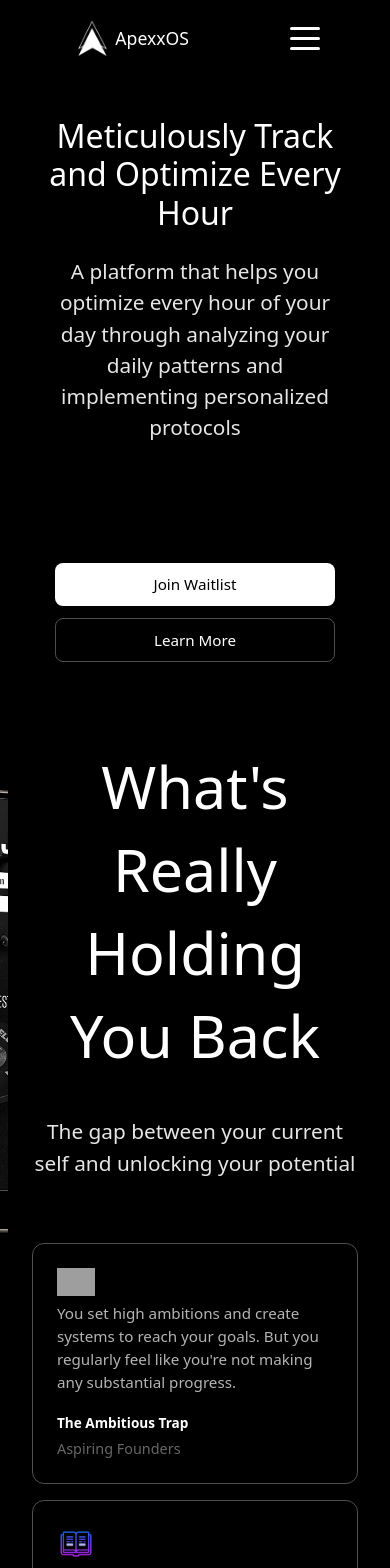
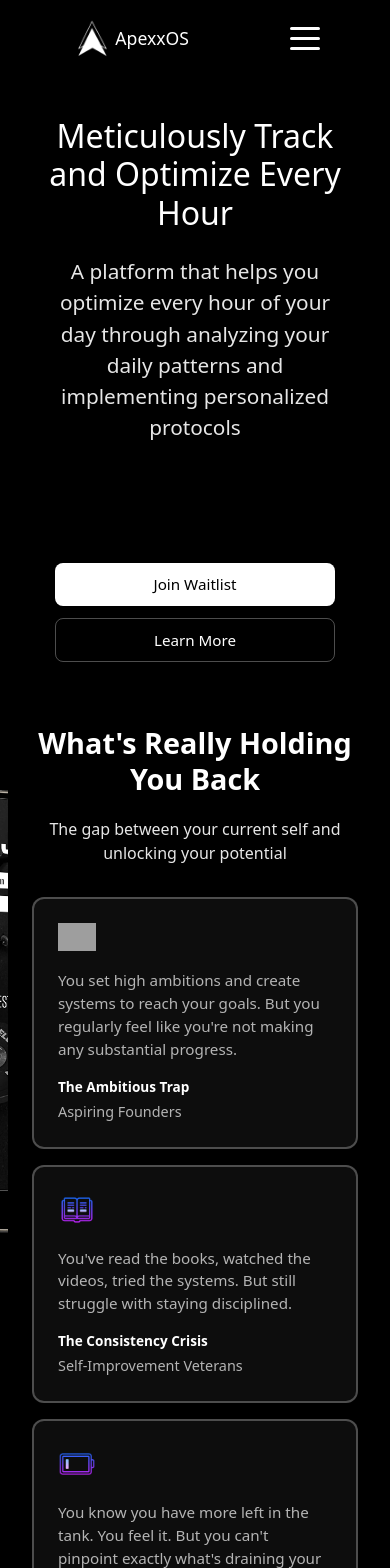
Before and after one commit to HehLul/apexos, a React (Vite) app in the folder landingpage/: page / in a window 390 px wide. Shown: the top 1568 px of the page. Built offline with nearby package versions, Linux system fonts and the light colour scheme; grey boxes are pictures that could not be loaded.

Commit message:
style: fixed problem section

```diff
--- a/landingpage/src/sections/LastCta/LastCta.css
+++ b/landingpage/src/sections/LastCta/LastCta.css
@@ -1,3 +1,4 @@
+/* Base LastCta Styles */
 .last-cta {
   text-align: center;
 }
@@ -7,86 +8,132 @@
   margin: 0 auto;
 }
 
-.last-cta .cta{
+.last-cta .cta {
   margin-top: 1.5rem;
   padding: 1rem 3rem;
   font-size: 1.2rem;
+  background-color: white;
+  color: black;
+  border: none;
+  transition: all 0.3s ease;
 }
 
-
-
-/* .last-cta h1 {
-  font-size: 3.5rem;
-  font-weight: 600;
-  margin-bottom: 1.5rem;
-  line-height: 1.2;
-} */
-
-/* .last-cta p {
-  font-size: 1.2rem;
-  font-weight: 300;
-  margin-bottom: 3rem;
-  line-height: 1.6;
-  opacity: 0.9;
-} */
-
-/* .last-cta .buttons {
-  display: flex;
-  gap: 1rem;
-  justify-content: center;
-  flex-wrap: wrap;
-} */
-
-/* .last-cta button {
-  padding: 1rem 2.5rem;
-  border-radius: 12px;
-  font-weight: 500;
-  font-size: 1.1rem;
-  cursor: pointer;
-  transition: all 0.3s ease;
-  border: none;
-} */
-
-/* .last-cta .primary {
-  background-color: white;
-  color: black;
-}
-
-.last-cta .primary:hover {
-  background-color: rgba(255, 255, 255, 0.9);
-  transform: translateY(-2px);
-  box-shadow: 0 8px 25px rgba(0, 0, 0, 0.2);
-}
-
-.last-cta .secondary {
-  background-color: transparent;
-  color: white;
-  border: 1px solid rgba(255, 255, 255, 0.3);
-}
-
-.last-cta .secondary:hover {
-  background-color: rgba(255, 255, 255, 0.1);
-  border-color: rgba(255, 255, 255, 0.5);
+.last-cta .cta:hover {
+  background-color: #f5f5f5;
   transform: translateY(-2px);
 }
 
-/* Responsive design */
+/* Large Desktop */
+@media (max-width: 1200px) {
+  .last-cta .content {
+    max-width: 600px;
+  }
+
+  .last-cta h1 {
+    font-size: 3.4rem;
+  }
+
+  .last-cta h2 {
+    font-size: 1.25rem;
+  }
+}
+
+/* Tablet Styles */
+@media (max-width: 1024px) {
+  .last-cta .content {
+    max-width: 550px;
+  }
+
+  .last-cta h1 {
+    font-size: 3.2rem;
+    line-height: 1.3;
+  }
+
+  .last-cta h2 {
+    font-size: 1.2rem;
+    margin: 1.25rem 0;
+  }
+
+  .last-cta .cta {
+    padding: 0.9rem 2.5rem;
+    font-size: 1.15rem;
+  }
+}
+
+/* Mobile Styles */
 @media (max-width: 768px) {
-  .last-cta {
-    padding: 4rem 2rem;
+  .last-cta .content {
+    max-width: none;
+    padding: 2.5rem 2rem;
   }
 
   .last-cta h1 {
     font-size: 2.5rem;
+    line-height: 1.25;
   }
 
-  .last-cta .buttons {
-    flex-direction: column;
-    align-items: center;
+  .last-cta h2 {
+    font-size: 1.1rem;
+    margin: 1.25rem 0;
+    line-height: 1.4;
   }
 
-  .last-cta button {
+  .last-cta .cta {
     width: 100%;
-    max-width: 300px;
+    max-width: 320px;
+    margin-top: 2rem;
+    padding: 0.875rem 2rem;
+    font-size: 1.1rem;
   }
-} */
+
+  /* Remove hover effects on mobile */
+  .last-cta .cta:hover {
+    transform: translateY(0);
+    background-color: white;
+  }
+}
+
+/* Small Mobile Styles */
+@media (max-width: 480px) {
+  .last-cta .content {
+    padding: 2rem 1.5rem;
+  }
+
+  .last-cta h1 {
+    font-size: 2rem;
+    line-height: 1.2;
+  }
+
+  .last-cta h2 {
+    font-size: 1rem;
+    margin: 1rem 0;
+  }
+
+  .last-cta .cta {
+    max-width: 280px;
+    padding: 0.8rem 1.75rem;
+    font-size: 1rem;
+  }
+}
+
+/* Extra Small Mobile */
+@media (max-width: 360px) {
+  .last-cta .content {
+    padding: 1.5rem 1rem;
+  }
+
+  .last-cta h1 {
+    font-size: 1.75rem;
+  }
+
+  .last-cta h2 {
+    font-size: 0.95rem;
+    margin: 0.875rem 0;
+  }
+
+  .last-cta .cta {
+    max-width: 250px;
+    padding: 0.75rem 1.5rem;
+    font-size: 0.95rem;
+  }
+}
--- a/landingpage/src/sections/Problem/Problem.css
+++ b/landingpage/src/sections/Problem/Problem.css
@@ -1,42 +1,25 @@
-/* Base Problem Section Styles */
+/* Base Problem Section - inherits from .page-section */
 .problem {
   text-align: center;
 }
 
-/* Initial hidden state - header elements start invisible */
-.problem .section-title,
-.problem .header h1,
-.problem .header p {
-  opacity: 0;
-  transform: translateY(40px);
+.problem .section-header {
+  margin-bottom: 4rem;
+  max-width: 800px;
+  margin-left: auto;
+  margin-right: auto;
 }
 
-/* SectionTitle - animate entire component at once */
-.problem .section-title * {
-  opacity: 1 !important;
-  transform: none !important;
+/* Override global h1 size for Problem section to match other sections */
+.problem .section-header h1 {
+  font-size: 3rem !important;
+  font-weight: 600;
+  margin-bottom: 2rem;
 }
 
-/* Animation triggers when .animate-in class is added to problem section */
-.problem.animate-in .section-title {
-  animation: fadeInFromTopProblem 0.8s ease-out forwards;
-  animation-delay: 0s;
-}
-
-.problem.animate-in .header h1 {
-  font-size: 3rem;
-  font-weight: 600;
-  margin-bottom: 2rem;
-  animation: fadeInFromBottomProblem 0.8s ease-out forwards;
-  animation-delay: 0.3s;
-}
-
-.problem.animate-in .header p {
-  font-size: 1.2rem;
-  color: rgb(80, 80, 80);
-  margin-bottom: 4rem;
-  animation: fadeInFromBottomProblem 0.8s ease-out forwards;
-  animation-delay: 0.6s;
+.problem .section-header h2 {
+  max-width: 600px;
+  margin: 0 auto;
 }
 
 .problem-cards {
@@ -46,7 +29,7 @@
   margin-bottom: 4rem;
 }
 
-/* Problem card rows - proper flex containers that can be observed */
+/* Problem card rows - proper flex containers */
 .problem-row-1,
 .problem-row-2 {
   display: grid;
@@ -55,53 +38,30 @@
 }
 
 .problem-card {
-  border: 1px solid rgb(80, 80, 80);
+  border: 2px solid rgb(225, 225, 225, 0.3);
   border-radius: 16px;
   padding: 2rem;
   text-align: left;
   transition: transform 0.3s ease, box-shadow 0.3s ease;
-
-  /* Initial hidden state for ALL problem cards */
-  opacity: 0;
-}
-
-/* Desktop Row Animations - Left/Right slide */
-.problem-row-1.animate-in .problem-card:nth-child(1) {
-  animation: fadeInFromLeftProblem 0.8s ease-out forwards;
-  animation-delay: 0s;
-}
-
-.problem-row-1.animate-in .problem-card:nth-child(2) {
-  animation: fadeInFromRightProblem 0.8s ease-out forwards;
-  animation-delay: 0s;
-}
-
-.problem-row-2.animate-in .problem-card:nth-child(1) {
-  animation: fadeInFromLeftProblem 0.8s ease-out forwards;
-  animation-delay: 0s;
-}
-
-.problem-row-2.animate-in .problem-card:nth-child(2) {
-  animation: fadeInFromRightProblem 0.8s ease-out forwards;
-  animation-delay: 0s;
+  background-color: rgba(255, 255, 255, 0.05);
 }
 
 .problem-card:hover {
   transform: translateY(-5px);
-  box-shadow: 0 10px 30px rgba(0, 0, 0, 0.1);
+  box-shadow: 0 10px 30px rgba(255, 255, 255, 0.1);
 }
 
 .problem-card .icon {
-  font-size: 2rem;
   width: 48px;
+  margin-bottom: 1rem;
 }
 
-/* .problem-card p {
+.problem-card p {
   font-size: 1.1rem;
   line-height: 1.6;
-  color: #000000;
+  color: rgb(180, 180, 180);
   margin-bottom: 1.5rem;
-} */
+}
 
 .attribution {
   display: flex;
@@ -112,12 +72,12 @@
 
 .attribution .problem-type {
   font-weight: 600;
-  /* color: #000; */
+  color: white;
   font-size: 0.9rem;
 }
 
 .attribution .persona {
-  color: #666;
+  color: rgb(180, 180, 180);
   font-size: 1rem;
 }
 
@@ -131,23 +91,20 @@
   border-radius: 12px;
   padding: 2rem;
   margin-top: 2rem;
-
-  /* Initial hidden state */
-  opacity: 0;
-  transform: translateY(40px);
-}
-
-.problem.animate-in .closing-hook {
-  animation: fadeInFromBottomProblem 0.8s ease-out forwards;
-  animation-delay: 1.4s;
+  background-color: rgba(255, 255, 255, 0.05);
+  border: 2px solid rgb(225, 225, 225, 0.3);
 }
 
 .closing-hook p {
   font-size: 1.2rem;
   font-weight: 500;
   color: white;
-  margin-top: 0.5rem;
+  margin: 0.5rem 0;
   line-height: 1.5;
+}
+
+.closing-hook p:last-child {
+  margin-bottom: 0;
 }
 
 /* Large Desktop */
@@ -157,8 +114,12 @@
     padding-top: 4rem;
   }
 
-  .problem.animate-in .header h1 {
-    font-size: 2.8rem;
+  .problem .section-header h1 {
+    font-size: 2.8rem !important;
+  }
+
+  .problem .section-header h2 {
+    font-size: 1.25rem;
   }
 }
 
@@ -169,13 +130,16 @@
     padding-top: 3.5rem;
   }
 
-  .problem.animate-in .header h1 {
-    font-size: 2.6rem;
+  .problem .section-header {
+    margin-bottom: 3rem;
   }
 
-  .problem.animate-in .header p {
-    font-size: 1.1rem;
-    margin-bottom: 3rem;
+  .problem .section-header h1 {
+    font-size: 2.6rem !important;
+  }
+
+  .problem .section-header h2 {
+    font-size: 1.2rem;
   }
 
   .problem-cards {
@@ -188,15 +152,8 @@
   .problem-row-2 {
     grid-template-columns: 1fr;
     gap: 1.5rem;
-  }
-
-  /* Simplified animations for tablet - fade in from bottom */
-  .problem-row-1.animate-in .problem-card:nth-child(1),
-  .problem-row-1.animate-in .problem-card:nth-child(2),
-  .problem-row-2.animate-in .problem-card:nth-child(1),
-  .problem-row-2.animate-in .problem-card:nth-child(2) {
-    animation: fadeInFromBottomProblem 0.8s ease-out forwards;
-    animation-delay: 0s;
+    max-width: 600px;
+    margin: 0 auto;
   }
 
   .problem-card {
@@ -212,15 +169,18 @@
     border-radius: 15px;
   }
 
-  .problem.animate-in .header h1 {
-    font-size: 2.2rem;
+  .problem .section-header {
+    margin-bottom: 2.5rem;
+  }
+
+  .problem .section-header h1 {
+    font-size: 2.2rem !important;
     margin-bottom: 1.5rem;
     line-height: 1.3;
   }
 
-  .problem.animate-in .header p {
-    font-size: 1rem;
-    margin-bottom: 2.5rem;
+  .problem .section-header h2 {
+    font-size: 1.1rem;
     line-height: 1.5;
   }
 
@@ -232,6 +192,7 @@
   .problem-row-1,
   .problem-row-2 {
     gap: 1.25rem;
+    max-width: none;
   }
 
   .problem-card {
@@ -264,6 +225,12 @@
   .closing-hook p {
     font-size: 1.1rem;
   }
+
+  /* Remove hover effects on mobile */
+  .problem-card:hover {
+    transform: translateY(0);
+    box-shadow: none;
+  }
 }
 
 /* Small Mobile Styles */
@@ -274,15 +241,18 @@
     border-radius: 12px;
   }
 
-  .problem.animate-in .header h1 {
-    font-size: 1.8rem;
+  .problem .section-header {
+    margin-bottom: 2rem;
+  }
+
+  .problem .section-header h1 {
+    font-size: 1.8rem !important;
     margin-bottom: 1.25rem;
     line-height: 1.25;
   }
 
-  .problem.animate-in .header p {
-    font-size: 0.95rem;
-    margin-bottom: 2rem;
+  .problem .section-header h2 {
+    font-size: 1rem;
   }
 
   .problem-cards {
@@ -301,6 +271,7 @@
 
   .problem-card .icon {
     width: 38px;
+    margin-bottom: 0.75rem;
   }
 
   .problem-card p {
@@ -312,6 +283,7 @@
     flex-direction: column;
     align-items: flex-start;
     gap: 0.25rem;
+    margin-top: 15px;
   }
 
   .attribution .problem-type::after {
@@ -335,13 +307,17 @@
     padding-top: 1.5rem;
   }
 
-  .problem.animate-in .header h1 {
-    font-size: 1.6rem;
+  .problem .section-header {
+    margin-bottom: 1.5rem;
   }
 
-  .problem.animate-in .header p {
-    font-size: 0.9rem;
-    margin-bottom: 1.5rem;
+  .problem .section-header h1 {
+    font-size: 1.6rem !important;
+    margin-bottom: 1rem;
+  }
+
+  .problem .section-header h2 {
+    font-size: 0.95rem;
   }
 
   .problem-cards {
@@ -376,48 +352,3 @@
     font-size: 0.95rem;
   }
 }
-
-/* Keyframe Animations */
-@keyframes fadeInFromTopProblem {
-  from {
-    opacity: 0;
-    transform: translateY(-30px);
-  }
-  to {
-    opacity: 1;
-    transform: translateY(0);
-  }
-}
-
-@keyframes fadeInFromBottomProblem {
-  from {
-    opacity: 0;
-    transform: translateY(40px);
-  }
-  to {
-    opacity: 1;
-    transform: translateY(0);
-  }
-}
-
-@keyframes fadeInFromLeftProblem {
-  from {
-    opacity: 0;
-    transform: translateX(-60px);
-  }
-  to {
-    opacity: 1;
-    transform: translateX(0);
-  }
-}
-
-@keyframes fadeInFromRightProblem {
-  from {
-    opacity: 0;
-    transform: translateX(60px);
-  }
-  to {
-    opacity: 1;
-    transform: translateX(0);
-  }
-}
```
Also changed, not shown: landingpage/src/sections/How/How.css (+0 -32 lines).
